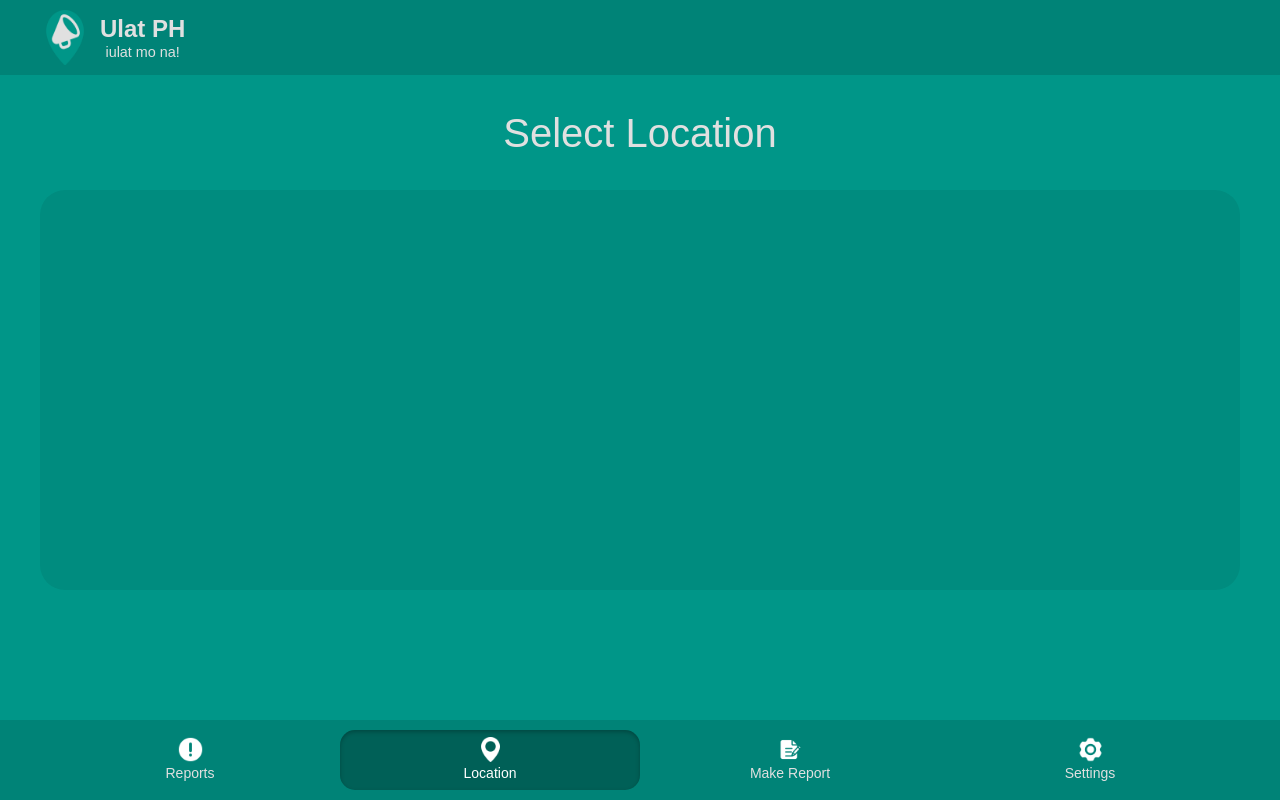
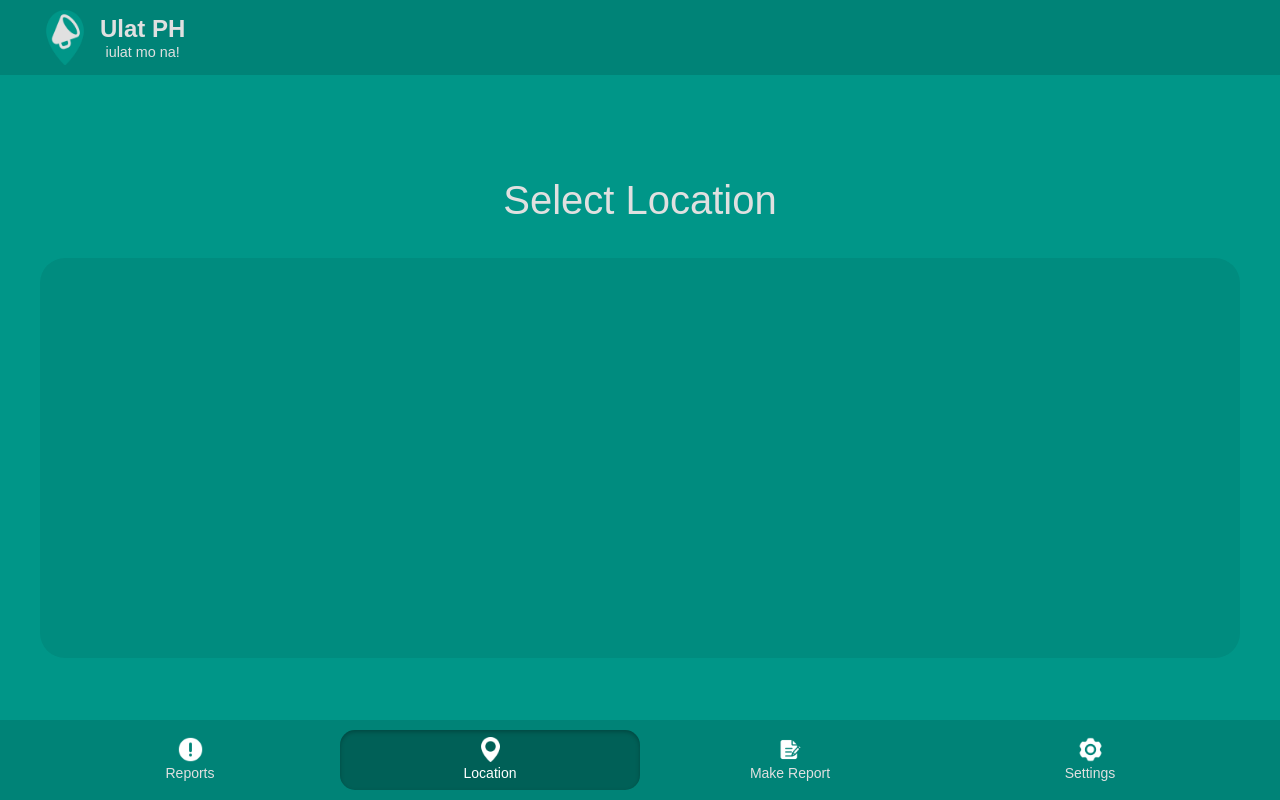
Before and after one commit to vnclrd/metro-realtime, a React (Vite) app in the folder frontend/: page /core in a window 1280 px wide. Both pictures are taken after a click on the button "Location". Built offline with nearby package versions, Linux system fonts and the light colour scheme.

Commit message:
Make location content centered

```diff
--- a/frontend/src/jsx/Core.jsx
+++ b/frontend/src/jsx/Core.jsx
@@ -99,7 +99,7 @@
       {/* ================================================== Location Page Content ================================================== */}
 
       <div
-        className={`flex flex-col items-center justify-center mt-[75px] mb-[100px] ${
+        className={`flex flex-col min-h-screen items-center justify-center ${
           activeDiv === 'div2' ? 'bg-[#009688]' : 'hidden'
         }`}
       >
```
